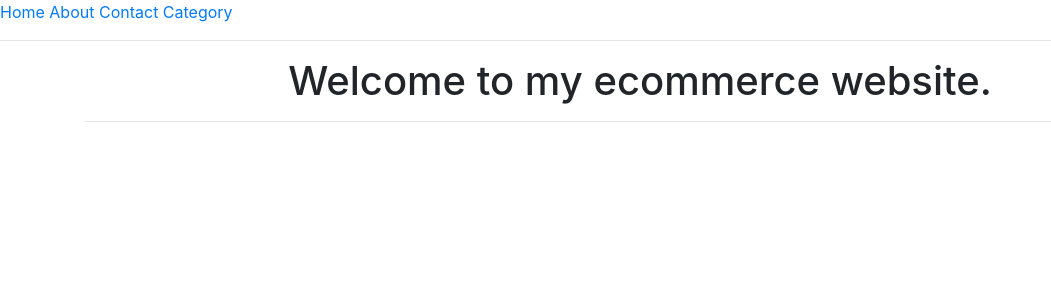
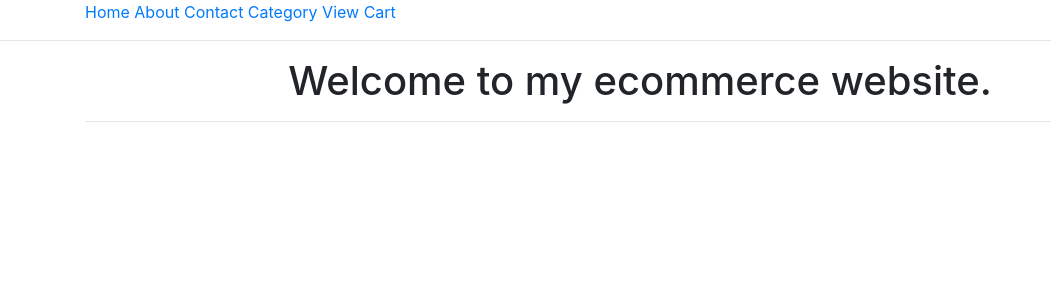
Before and after one commit to UmeshBabu7/Ecommerce-Website, a Django app: page / in a window 1280 px wide. Shown: the top 300 px of the page, without its empty margins (0-1051 px from the left). Run offline with Django 5.2, Linux system fonts and the light colour scheme; data that the repository does not hold is empty; some libraries are stand-ins or nearby versions.

Commit message:
Cart Functionality

```diff
--- a/website/ecomapp/urls.py
+++ b/website/ecomapp/urls.py
@@ -11,4 +11,6 @@ urlpatterns = [
     path("contact/", ContactView.as_view(), name="contact"),
     path("allproducts/", AllProductsView.as_view(), name="allproducts"),
     path("product/<slug:slug>/", ProductDetailView.as_view(), name="productdetail"),
+    path("add-to-cart-<int:pro_id>/", AddToCartView.as_view(), name="addtocart"),
+    path("my-cart/", MyCartView.as_view(), name="mycart"),
 ]
--- a/website/ecomapp/views.py
+++ b/website/ecomapp/views.py
@@ -1,7 +1,7 @@
 from typing import Any
 from django.shortcuts import render
 from django.views.generic import View, TemplateView
-from .models import Product,Category
+from .models import Product,Category,Cart,CartProduct
 
 # Create your views here.
 
@@ -43,3 +43,61 @@ class ProductDetailView(TemplateView):
         product.save()
         context['product']=product
         return context
+
+
+class AddToCartView(TemplateView):
+    template_name = "addtocart.html"
+
+    def get_context_data(self, **kwargs):
+        context = super().get_context_data(**kwargs)
+
+        # get product id from requested url
+        product_id = self.kwargs['pro_id']
+        # get product
+        product_obj = Product.objects.get(id=product_id)
+
+        # check if cart exists
+        cart_id = self.request.session.get("cart_id", None)
+        if cart_id:
+            cart_obj = Cart.objects.get(id=cart_id)
+            this_product_in_cart = cart_obj.cartproduct_set.filter(
+                product=product_obj)
+
+            # item already exists in cart
+            if this_product_in_cart.exists():
+                cartproduct = this_product_in_cart.last()
+                cartproduct.quantity += 1
+                cartproduct.subtotal += product_obj.selling_price
+                cartproduct.save()
+                cart_obj.total += product_obj.selling_price
+                cart_obj.save()
+            # new item is added in cart
+            else:
+                cartproduct = CartProduct.objects.create(
+                    cart=cart_obj, product=product_obj, rate=product_obj.selling_price, quantity=1, subtotal=product_obj.selling_price)
+                cart_obj.total += product_obj.selling_price
+                cart_obj.save()
+
+        else:
+            cart_obj = Cart.objects.create(total=0)
+            self.request.session['cart_id'] = cart_obj.id
+            cartproduct = CartProduct.objects.create(
+                cart=cart_obj, product=product_obj, rate=product_obj.selling_price, quantity=1, subtotal=product_obj.selling_price)
+            cart_obj.total += product_obj.selling_price
+            cart_obj.save()
+
+        return context
+
+
+class MyCartView(TemplateView):
+    template_name = "mycart.html"
+
+    def get_context_data(self, **kwargs):
+        context = super().get_context_data(**kwargs)
+        cart_id = self.request.session.get("cart_id", None)
+        if cart_id:
+            cart = Cart.objects.get(id=cart_id)
+        else:
+            cart = None
+        context['cart'] = cart
+        return context
--- a/website/templates/allproducts.html
+++ b/website/templates/allproducts.html
@@ -14,7 +14,7 @@
                 <h4><a href="{% url 'ecomapp:productdetail' p.slug %}">{{p.title}}</a></h4>
                 <img src="{{p.image.url}}" alt="" class="img-fluid" style="height: 2500; object-fit: cover;">
                 <p class="mt-3">Price: <strike>Rs. {{p.marked_price}}</strike> Rs. {{p.selling_price}}</p>
-                <a href="" class="btn btn-primary">Add To Cart</a>
+                <a href="{% url 'ecomapp:addtocart' p.id %}" class="btn btn-primary">Add To Cart</a>
             </div>
         </div>
         {% endfor %}
--- a/website/templates/base.html
+++ b/website/templates/base.html
@@ -7,11 +7,15 @@
     <link rel="stylesheet" href="https://stackpath.bootstrapcdn.com/bootstrap/4.5.2/css/bootstrap.min.css">
 </head>
 <body>
+    <div class="container">
     <a href="{% url 'ecomapp:home' %}">Home</a>
     <a href="{% url 'ecomapp:about' %}">About</a>
     <a href="{% url 'ecomapp:contact' %}">Contact</a>
     <a href="{% url 'ecomapp:allproducts' %}">Category</a>
+    <a href="{% url 'ecomapp:mycart' %}">View Cart</a>
+    </div>
     <hr>
+
 
     {% block content %}{% endblock %}
 
--- a/website/templates/home.html
+++ b/website/templates/home.html
@@ -13,7 +13,7 @@
             <div class="m-4"><h4><a href="{% url 'ecomapp:productdetail' p.slug %}">{{p.title}}</a></h4>
                 <img src="{{p.image.url}}" alt="" class="img-fluid" style="height: 200px; object-fit: contain;">
                 <p class="mt-3">Price: <strike>Rs. {{p.marked_price}}</strike> Rs. {{p.selling_price}}</p>
-                <a href="" class="btn btn-primary">Add To Cart</a>
+                <a href="{% url 'ecomapp:addtocart' p.id %}" class="btn btn-primary">Add To Cart</a>
             </div>
         </div>
         {% endfor %}
--- a/website/templates/productdetail.html
+++ b/website/templates/productdetail.html
@@ -13,7 +13,7 @@
             <h4>{{product.title}} (Viewed {{product.view_count}} times)</h4>
             <h5>Category: {{product.category}}</h5>
             <h5>Price: <strike>Rs. {{product.marked_price}}</strike> Rs. {{product.selling_price}}</h5>
-            <a href="" class="btn btn-info">Add To Cart</a>
+            <a href="{% url 'ecomapp:addtocart' product.id %}" class="btn btn-info">Add To Cart</a>
             <hr>
             <p class="text-info">Warranty: {{product.warranty}}</p>
             <p class="text-info">Return Policy:{{product.return_policy}}</p>
```
Also changed, not shown: website/templates/addtocart.html (added, +9 -0 lines), website/templates/mycart.html (added, +45 -0 lines).
